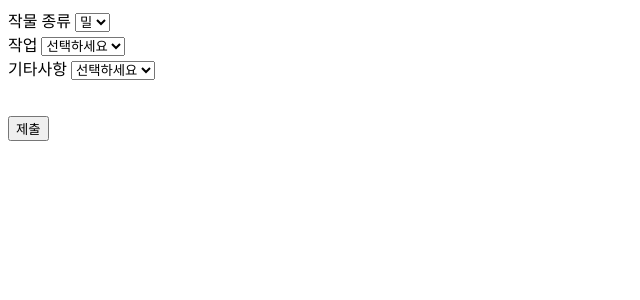
After one commit to shjeon0304/AGMO, a Django app: template homeapp/templates/diary.html in a window 1280 px wide. The commit adds this page. Shown: the top 300 px of the page, without its empty margins (0-640 px from the left). Run offline with Django 5.2, Linux system fonts and the light colour scheme; the template is opened without the code that fills it, so the values that code supplies are empty.

Commit message:
Add files via upload

```diff
--- /dev/null
+++ b/homeapp/templates/diary.html
@@ -0,0 +1,94 @@
+<!DOCTYPE html>
+{% load static %}
+<head>
+    <meta charset="UTF-8">
+    <title>영농작업일지</title>
+
+<body>
+<form class="row g-3 my-2" action="#" method="POST">
+    <div class="col-md-3">
+        <label for="crop" class="form-label">작물 종류</label>
+        <label for="crop" class="form-label" id="ssac_label"></label>
+        <script type="text/javascript">
+            function select_work(obj) {
+                if (obj.value == "밀") {
+                    document.getElementById("inputCounty").innerHTML = `
+                        <option value='파종'>파종</option>
+                        <option value='제초'>제초</option>
+                        <option value='배수구정비'>배수구정비</option>
+                        <option value='토입'>토입</option>
+                        <option value='답압'>답압</option>
+                        <option value='추비'>추비</option>
+                        <option value='방제'>방제</option>
+                        <option value='수확및탈곡'>수확및탈곡</option>
+                        <option value='수매'>수매</option>
+                    `;
+                }
+                else if (obj.value == "팥") {
+                    document.getElementById("inputCounty").innerHTML = `
+                        <option value='파종'>파종</option>
+                        <option value='북주기'>북주기</option>
+                        <option value='김매기'>김매기</option>
+                        <option value='배수작업'>배수작업</option>
+                        <option value='수확'>수확</option>
+                    `;
+                }
+                else {
+                    document.getElementById("inputCounty").innerHTML = `
+                        <option value='none'>아직 안정함</option>
+                     `;
+                }
+            }
+        </script>
+        <select id="crop" class="form-select" name="jcity" required onchange="select_work(this);">
+            <option value="밀"selected>밀</option>
+            <option value="팥">팥</option>
+
+        </select>
+    </div>
+    <div class="col-md-4">
+        <label for="inputCounty" class="form-label">작업</label>
+        <script type="text/javascript">
+            function select_etc(obj){
+                if (obj.value == "파종") {
+                    document.getElementById("inputEtc").innerHTML = `
+                        <option value='alla'>알라코입제</option>
+                        <option value='alla'>파라코입제</option>
+                        <option value='alla'>부타유제</option>
+                    `;
+                }
+                else if(obj.value == "방제") {
+                    document.getElementById("inputEtc".innerHTML) = `
+                        <option value='14kg'>14~15kg</option>
+                        <option value='15kg'>15~16kg</option>
+                        <option value='16kg'>16~17kg</option>
+                        <option value='17kg'>17~18kg</option>
+                    `;
+                }
+                else {
+                    document.getElementById("inputEtc".innerHTML) = `
+                        <option value='none'>선택하세요</option>
+                    `;
+                }
+
+            }
+        </script>
+        <select id="inputCounty" class="form-select" name="jcounty" required onchange="select_etc(this);">
+            <option value="none">선택하세요</option>
+        </select>
+
+    </div>
+    <div class="col-md-5">
+        <label for="inputEtc" class="form-label">기타사항</laber>
+        <select id="inputEtc" class="form-select" name="working" required>
+            <option value="none">선택하세요</option>
+        </select>
+
+
+
+    </div>
+    <br>
+    <br>
+    <input type="submit" value="제출">
+</form>
+</body>
```
Also changed, not shown: homeapp/templates/index.html (+6 -6 lines).
